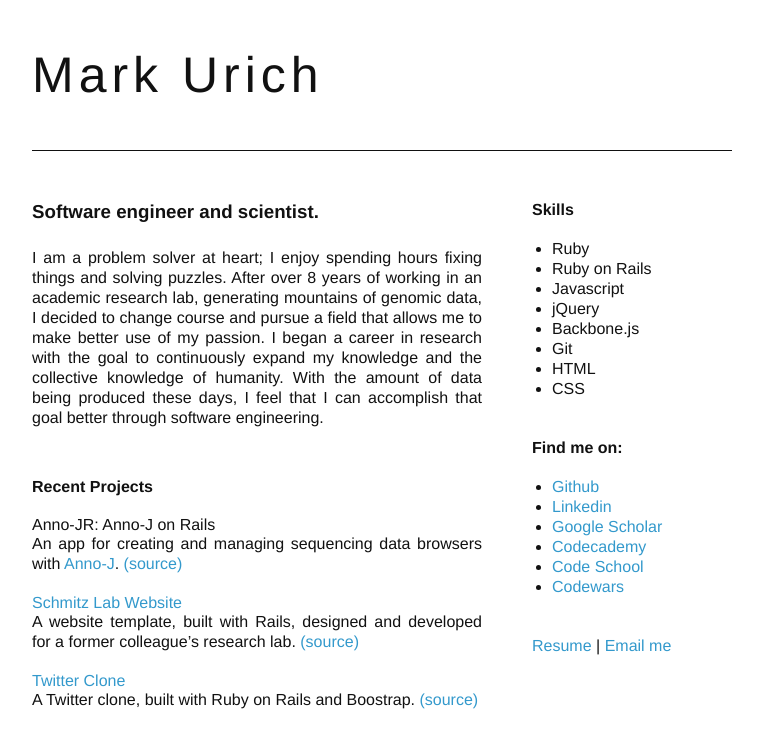
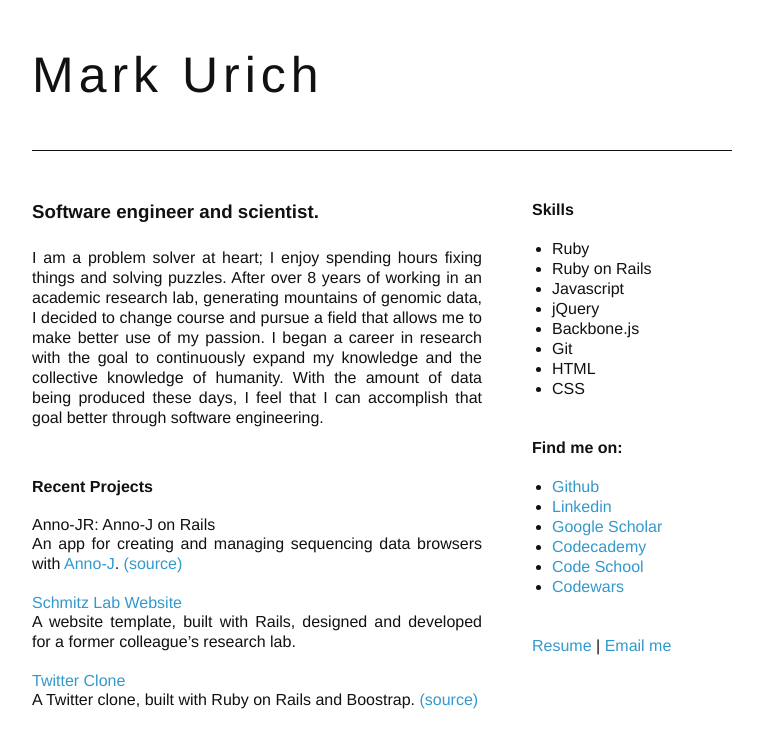
Before and after one commit to maalur/maalur.github.io, a plain HTML site: page index.html in a window 1280 px wide. Shown: the whole page, without its empty margins (258-1021 px from the left). Drawn offline with Linux system fonts and the light colour scheme.

Commit message:
remove broken link

```diff
--- a/index.html
+++ b/index.html
@@ -33,7 +33,6 @@
 				<dt><a href="http://schmitzlab.genetics.uga.edu/">Schmitz Lab Website</a></dt>
 				<dd>
 					A website template, built with Rails, designed and developed for a former colleague’s research lab.
-					<a href="https://github.com/maalur/schmitz_app">(source)</a>
 				</dd>
 
 				<dt><a href="https://afternoon-savannah-4285.herokuapp.com/">Twitter Clone</a></dt>
```
